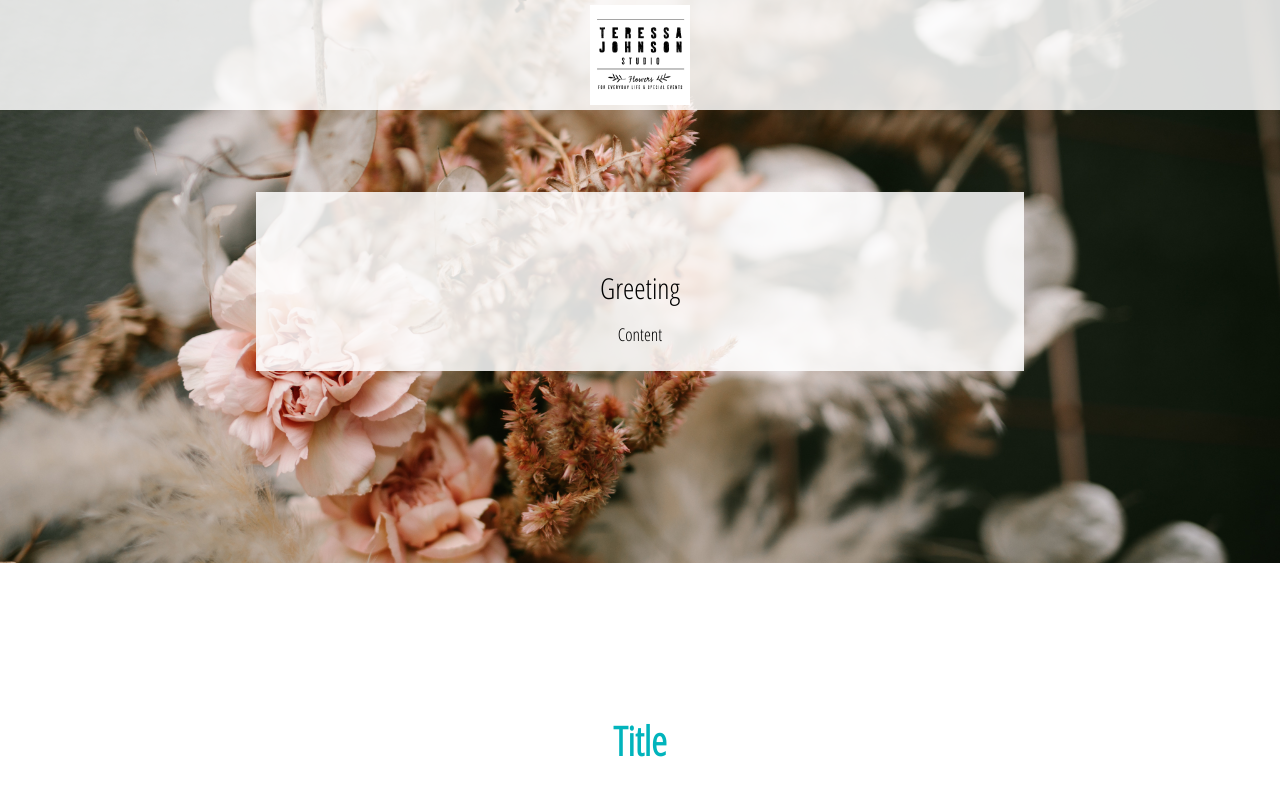
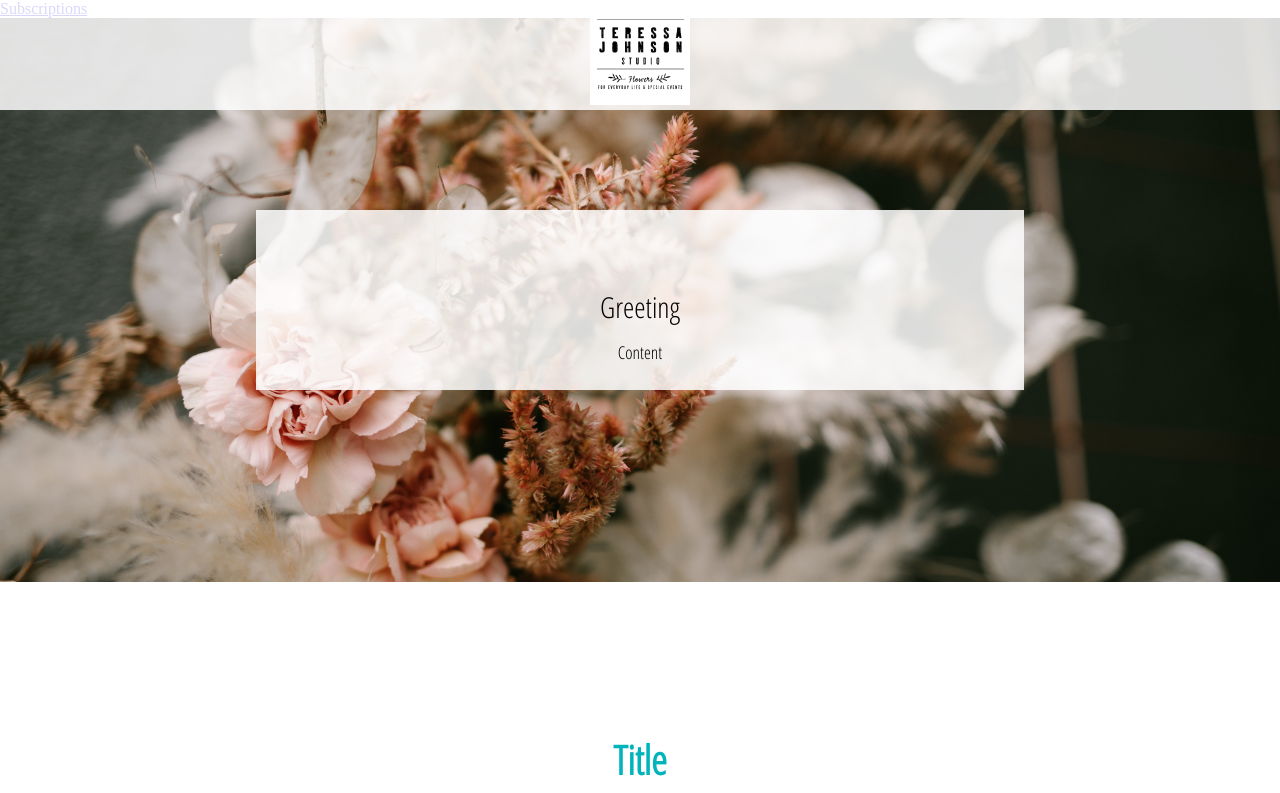
Before and after one commit to ryanscottjohnson/Website-TJS, a React app: page / in a window 1280 px wide. Shown: the top 793 px of the page. Built offline with nearby package versions, Linux system fonts and the light colour scheme.

Commit message:
logo linking to home, header contains nav features, pages yet to be built

```diff
--- a/src/components/app.jsx
+++ b/src/components/app.jsx
@@ -1,17 +1,41 @@
-import React from 'react';
+import React, { Component } from 'react';
+import ReactDOM from 'react-dom';
+import { BrowserRouter as Router, Route, Link, Switch } from 'react-router-dom';
 
 import Home from './home/home.jsx';
 import Header from './header/header.jsx';
 import Footer from './footer/footer.jsx';
 
 class App extends React.Component {
+  constructor(props) {
+    super(props);
+
+  }
+
+
+
   render() {
+    let menuStatus = null;
     return (
-      <React.Fragment>
-        <Header />
-        <Home />
-        <Footer />
-      </React.Fragment>
+      <Router>
+        <div className={`tjs-wrapper ${menuStatus}`}>
+          <Header />
+          <Switch>
+            <Route path="/" exact render={() => <Home {...this.state} />} />
+            <Route path="subscriptions" />
+            <Route path="press" />
+            <Route path="services" />
+            <Route path="projects" />
+            <Route path="about" />
+            <Route path="contact" />
+
+          </Switch>
+          <Footer />
+        </div>
+      </Router>
+
+      // <React.Fragment>
+      // </React.Fragment>
     )
   }
 }
--- a/src/components/footer/footer.jsx
+++ b/src/components/footer/footer.jsx
@@ -8,7 +8,7 @@ class Footer extends React.Component {
 
   render() {
     return <footer>
-      <img class="footer-logo" src={logo} />
+      <img className="footer-logo" src={logo} />
     </footer>
   }
 }
--- a/src/components/header/header.jsx
+++ b/src/components/header/header.jsx
@@ -1,17 +1,32 @@
-import React from 'react';
+import React, { Component } from 'react';
+import ReactDOM from "react-dom";
+import Nav from "../nav/nav.jsx";
+import { BrowserRouter as Router, Route, Link } from "react-router-dom";
 
 import './header.scss';
-
-import logo from '../../images/tjs-logo.png'
+import logo from "../../images/tjs-logo.png";
 
 class Header extends React.Component {
+  constructor(props) {
+    super(props);
+  }
 
   render() {
-    return <header>
-        <nav className="header-nav">
-          <img src={logo} alt="TJS Logo" id="logo"/>
-        </nav>
-      </header>
+
+    return (
+      <div className="content">
+        <header className={`header ${this.props.device}`}>
+          <div className="logo">
+            <Link to="/">
+              <nav className="header-nav">
+                <img src={logo} alt="TJS Logo" id="logo" />
+              </nav>
+            </Link>
+          </div>
+          <Nav device={this.props.device} handleNavClick={this.props.handleNavClick} {...this.props} />
+        </header>
+      </div>
+    );
   }
 }
 
--- a/src/components/nav/nav.jsx
+++ b/src/components/nav/nav.jsx
@@ -13,15 +13,15 @@ class Nav extends Component {
     // this.props.mobileNav === false ? (menuStatus = "hide", menuText = "menu") : (menuStatus = "show", menuText = "close");
     return (
       <div className="nav-container">
-        {/* <div className={`menu-link ${menuStatus}`} onClick={(e) => this.props.handleNavClick(e)}>
+        <div className={`menu-link ${menuStatus}`} onClick={(e) => this.props.handleNavClick(e)}>
           {menuText}
-        </div> */}
+        </div>
         <nav className={this.props.device}>
           <div className={`menu-container ${menuStatus}`}>
-            {/* <NavLink onClick={this.props.hideNav} to={{pathname : "/residential"}} activeClassName="active">residential</NavLink> */}
-            {/* <NavLink onClick={this.props.hideNav} to="/commercial" activeClassName="active">commercial</NavLink> */}
-            {/* <NavLink onClick={this.props.hideNav} to="/mobile-homes" activeClassName="active">mobile homes</NavLink> */}
-            {/* <NavLink onClick={this.props.hideNav} to="/bid-request" activeClassName="active">bid-request</NavLink> */}
+            <NavLink onClick={this.props.hideNav} to={{pathname : "/subscriptions"}} activeClassName="active">Subscriptions</NavLink>
+            {/* <NavLink onClick={this.props.hideNav} to="/press" activeClassName="active">Press</NavLink> */}
+            {/* <NavLink onClick={this.props.hideNav} to="/sercives" activeClassName="active">Services</NavLink> */}
+            {/* <NavLink onClick={this.props.hideNav} to="/about" activeClassName="active">About</NavLink> */}
           </div>
         </nav>
       </div>
--- a/src/index.html
+++ b/src/index.html
@@ -10,7 +10,6 @@
 </head>
 
 <body>
-    <!-- <div id="tjs-root"></div> -->
 </body>
 
 </html>
```
